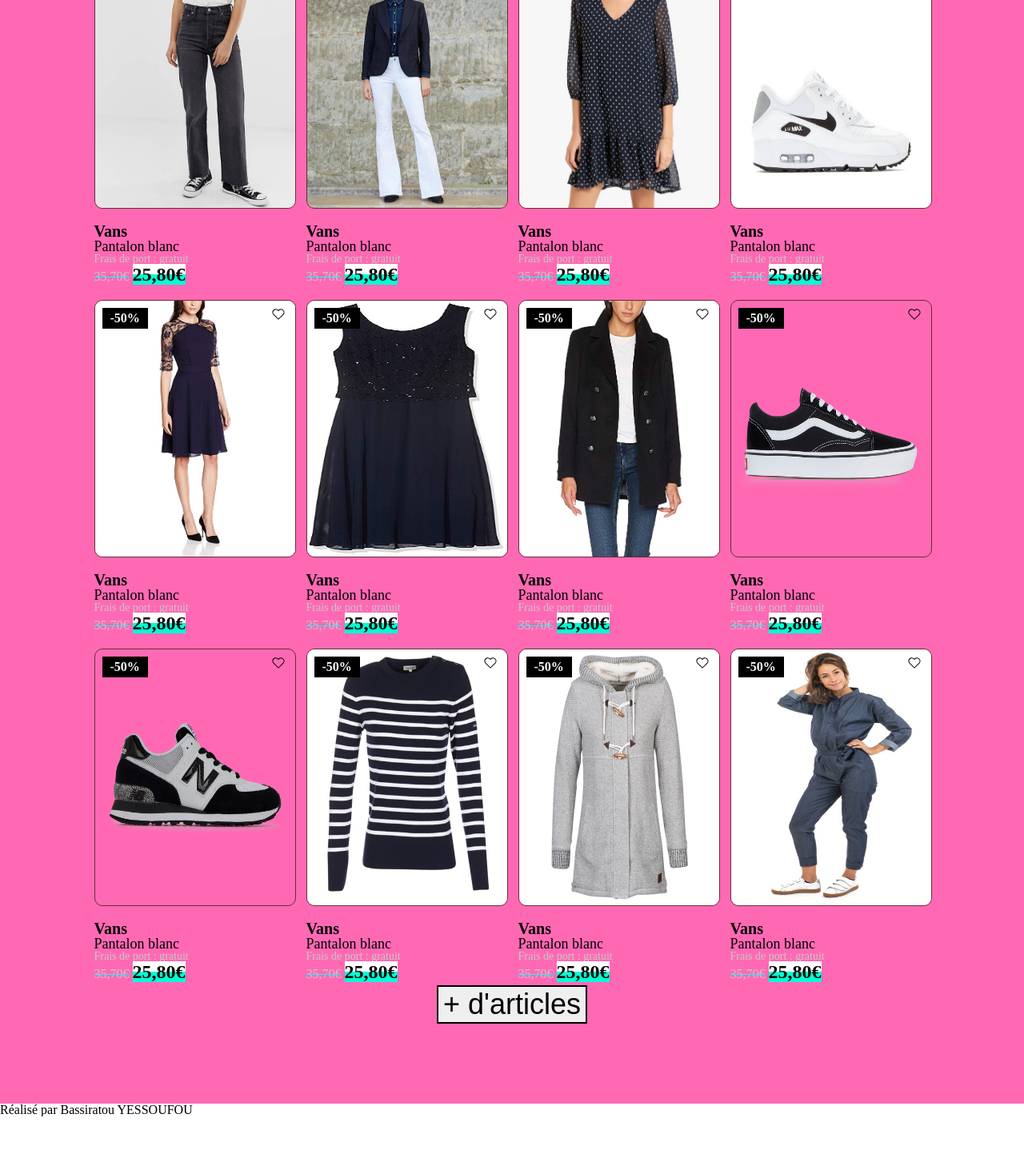
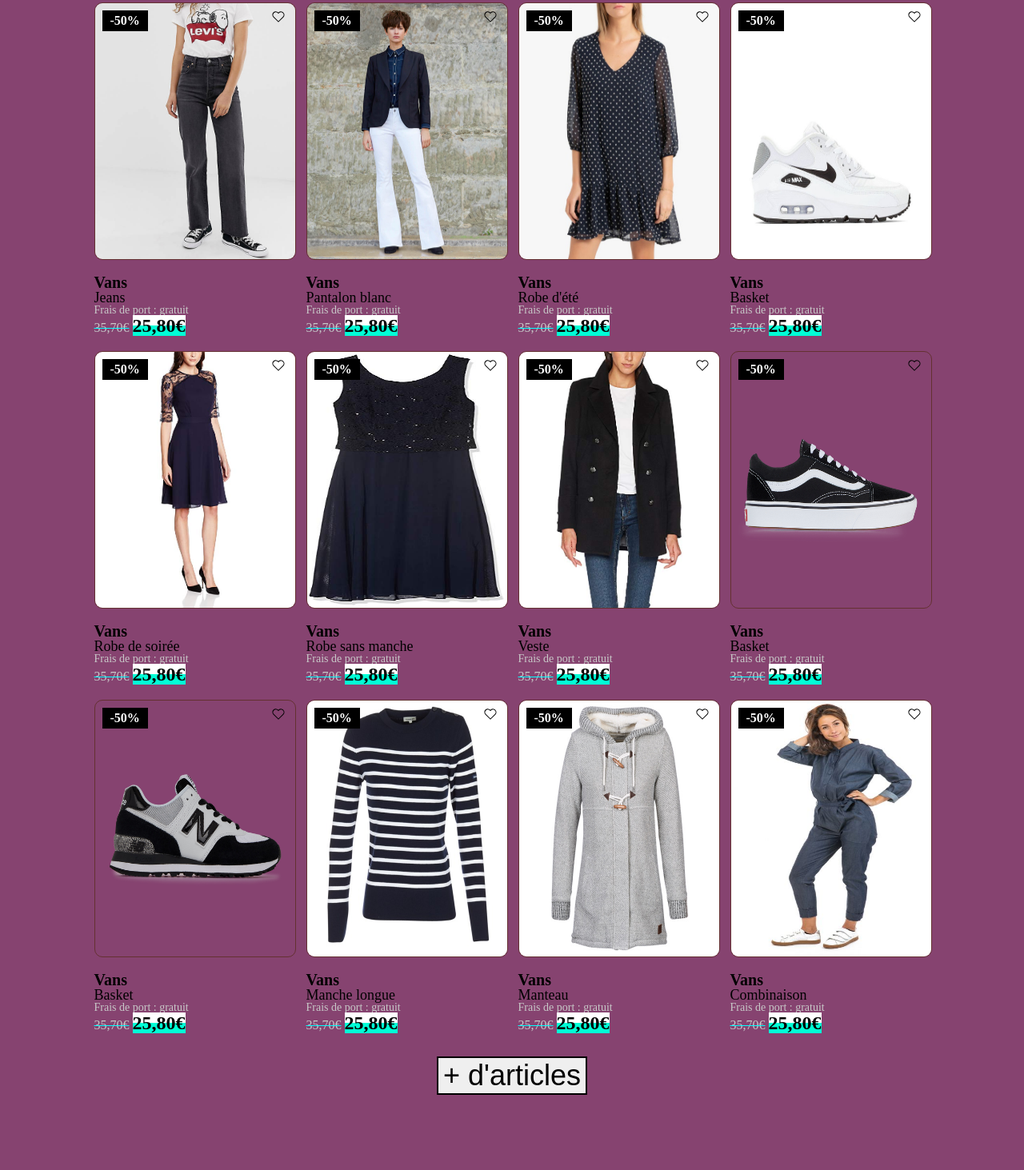
Before and after one commit to bassilicious/Boutique-en-Ligne, a plain HTML site: page index.html in a window 1280 px wide. Shown: the part 217-1680 px from the top of the page at 80% size. Before the commit the page ends 1613 px from the top, so only its background shows below. Drawn offline with Linux system fonts and the light colour scheme.

Commit message:
mise à jour

```diff
--- a/assets/styles/boutique.css
+++ b/assets/styles/boutique.css
@@ -1,7 +1,14 @@
 
 h1 {
-    color: darkblue;
-    font-size: 20px;
+    color: rgb(94, 47, 4);
+    font-size: 50px;
+}
+header{
+    height: 90px;
+    padding-top: 30px;
+}
+.title{
+    text-align: center;
 }
 
 main {
@@ -10,7 +17,7 @@ main {
 }
 
 section {
-    background-color: hotpink;
+    background-color: rgba(92, 2, 62, 0.74);
     padding-block: 100px;
 }
 
@@ -90,9 +97,17 @@ section {
     font-size: 36px;
     border: 2px solid #000;
     text-align: center;
+    margin: 25px;
 }
 
 .btn-containter {
     display: flex;
     justify-content: center;
 }
+footer{
+    height: 50px;
+}
+.copyright_msg{
+    text-align: center;
+    margin-top: 15px;
+}
--- a/index.html
+++ b/index.html
@@ -9,16 +9,10 @@
 </head>
 <body>
     <header>
-        <h1>Boutique en ligne</h1>
-        <nav>
-            <ul>
-                <li>lien</li>
-            </ul>
-        </nav>
+        <h1 class="title">Boutique en ligne</h1>
     </header>
     <main>
         <section>
-            <h1>Section 1 </h1>
             <ul class="card__container">
                 <li class="card">
                     <img src="assets/images/product0.jpeg" class="card__img" alt="">
@@ -28,7 +22,7 @@
                     </a>
                     <div class="card__content">
                         <p class="card__brand">Vans</p>
-                        <p class="card__title">Pantalon blanc</p>
+                        <p class="card__title">Jeans</p>
                         <p class="card__cost">Frais de port : gratuit</p>
                         <p>
                             <span class="card__price--old">35,70€</span>
@@ -60,7 +54,7 @@
                     </a>
                     <div class="card__content">
                         <p class="card__brand">Vans</p>
-                        <p class="card__title">Pantalon blanc</p>
+                        <p class="card__title">Robe d'été</p>
                         <p class="card__cost">Frais de port : gratuit</p>
                         <p>
                             <span class="card__price--old">35,70€</span>
@@ -76,7 +70,7 @@
                     </a>
                     <div class="card__content">
                         <p class="card__brand">Vans</p>
-                        <p class="card__title">Pantalon blanc</p>
+                        <p class="card__title">Basket</p>
                         <p class="card__cost">Frais de port : gratuit</p>
                         <p>
                             <span class="card__price--old">35,70€</span>
@@ -92,7 +86,7 @@
                     </a>
                     <div class="card__content">
                         <p class="card__brand">Vans</p>
-                        <p class="card__title">Pantalon blanc</p>
+                        <p class="card__title">Robe de soirée</p>
                         <p class="card__cost">Frais de port : gratuit</p>
                         <p>
                             <span class="card__price--old">35,70€</span>
@@ -108,7 +102,7 @@
                     </a>
                     <div class="card__content">
                         <p class="card__brand">Vans</p>
-                        <p class="card__title">Pantalon blanc</p>
+                        <p class="card__title">Robe sans manche</p>
                         <p class="card__cost">Frais de port : gratuit</p>
                         <p>
                             <span class="card__price--old">35,70€</span>
@@ -124,7 +118,7 @@
                     </a>
                     <div class="card__content">
                         <p class="card__brand">Vans</p>
-                        <p class="card__title">Pantalon blanc</p>
+                        <p class="card__title">Veste</p>
                         <p class="card__cost">Frais de port : gratuit</p>
                         <p>
                             <span class="card__price--old">35,70€</span>
@@ -140,7 +134,7 @@
                     </a>
                     <div class="card__content">
                         <p class="card__brand">Vans</p>
-                        <p class="card__title">Pantalon blanc</p>
+                        <p class="card__title">Basket</p>
                         <p class="card__cost">Frais de port : gratuit</p>
                         <p>
                             <span class="card__price--old">35,70€</span>
@@ -156,7 +150,7 @@
                     </a>
                     <div class="card__content">
                         <p class="card__brand">Vans</p>
-                        <p class="card__title">Pantalon blanc</p>
+                        <p class="card__title">Basket</p>
                         <p class="card__cost">Frais de port : gratuit</p>
                         <p>
                             <span class="card__price--old">35,70€</span>
@@ -172,7 +166,7 @@
                     </a>
                     <div class="card__content">
                         <p class="card__brand">Vans</p>
-                        <p class="card__title">Pantalon blanc</p>
+                        <p class="card__title">Manche longue</p>
                         <p class="card__cost">Frais de port : gratuit</p>
                         <p>
                             <span class="card__price--old">35,70€</span>
@@ -188,7 +182,7 @@
                     </a>
                     <div class="card__content">
                         <p class="card__brand">Vans</p>
-                        <p class="card__title">Pantalon blanc</p>
+                        <p class="card__title">Manteau</p>
                         <p class="card__cost">Frais de port : gratuit</p>
                         <p>
                             <span class="card__price--old">35,70€</span>
@@ -204,7 +198,7 @@
                     </a>
                     <div class="card__content">
                         <p class="card__brand">Vans</p>
-                        <p class="card__title">Pantalon blanc</p>
+                        <p class="card__title">Combinaison</p>
                         <p class="card__cost">Frais de port : gratuit</p>
                         <p>
                             <span class="card__price--old">35,70€</span>
@@ -219,7 +213,7 @@
         </section>
     </main>
     <footer>
-        <p>Réalisé par Bassiratou YESSOUFOU</p>
+        <p class="copyright_msg">Réalisé par Bassiratou YESSOUFOU</p>
     </footer>
 </body>
 </html>
```
